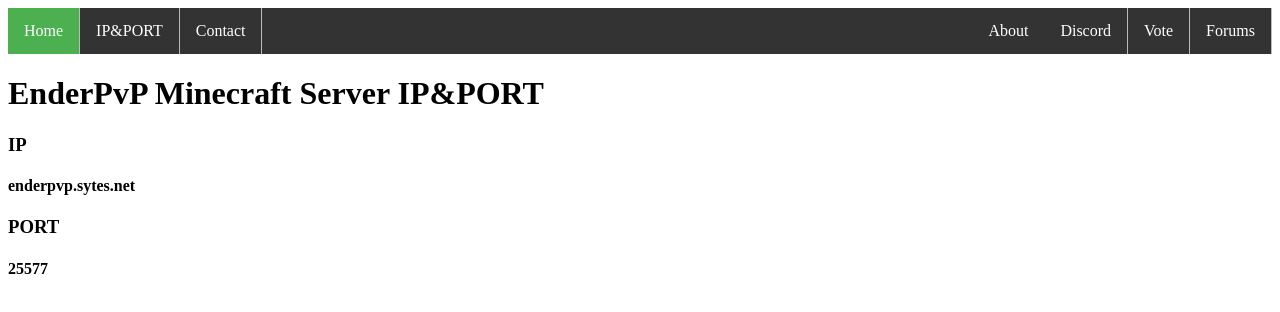
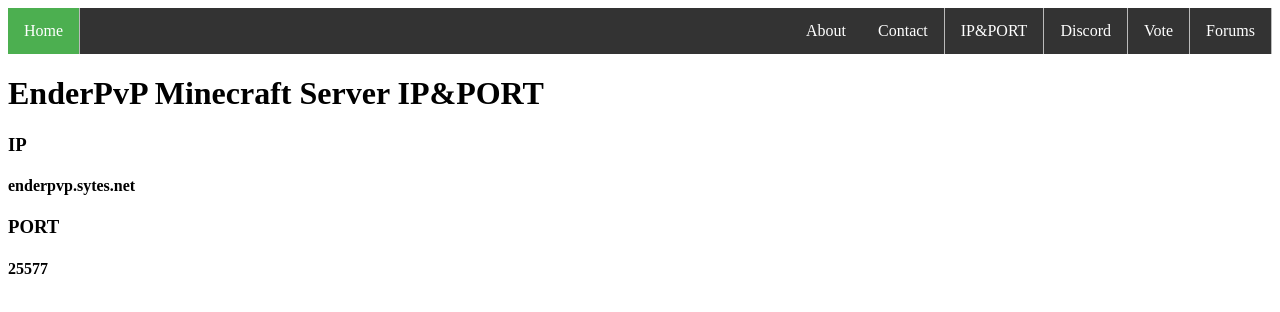
Before and after one commit to RoundRiley12345/EnderPVP, a plain HTML site: page mcserver.html in a window 1280 px wide. Drawn offline with Linux system fonts and the light colour scheme.

Commit message:
Update mcserver.html

```diff
--- a/mcserver.html
+++ b/mcserver.html
@@ -43,8 +43,8 @@
   <li style="float:right"><a href="#https://cablegaming.github.io/EnderPVP/forums.html">Forums</a></li>
   <li style="float:right"><a href="#https://cablegaming.github.io/EnderPVP/vote.html">Vote</a></li>
   <li style="float:right"><a href="#https://cablegaming.github.io/EnderPVP/discord.html">Discord</a></li>
-  <li><a href="#https://cablegaming.github.io/EnderPVP/mcserver.html#news">IP&PORT</a></li>
-  <li><a href="https://cablegaming.github.io/EnderPVP/contact">Contact</a></li>
+  <li style="float:right"><a href="#https://cablegaming.github.io/EnderPVP/mcserver.html#news">IP&PORT</a></li>
+  <li style="float:right"><a href="https://cablegaming.github.io/EnderPVP/contact">Contact</a></li>
   <li style="float:right"><a href="#https://cablegaming.github.io/EnderPVP/About.html">About</a></li>
 </ul>
 
```
